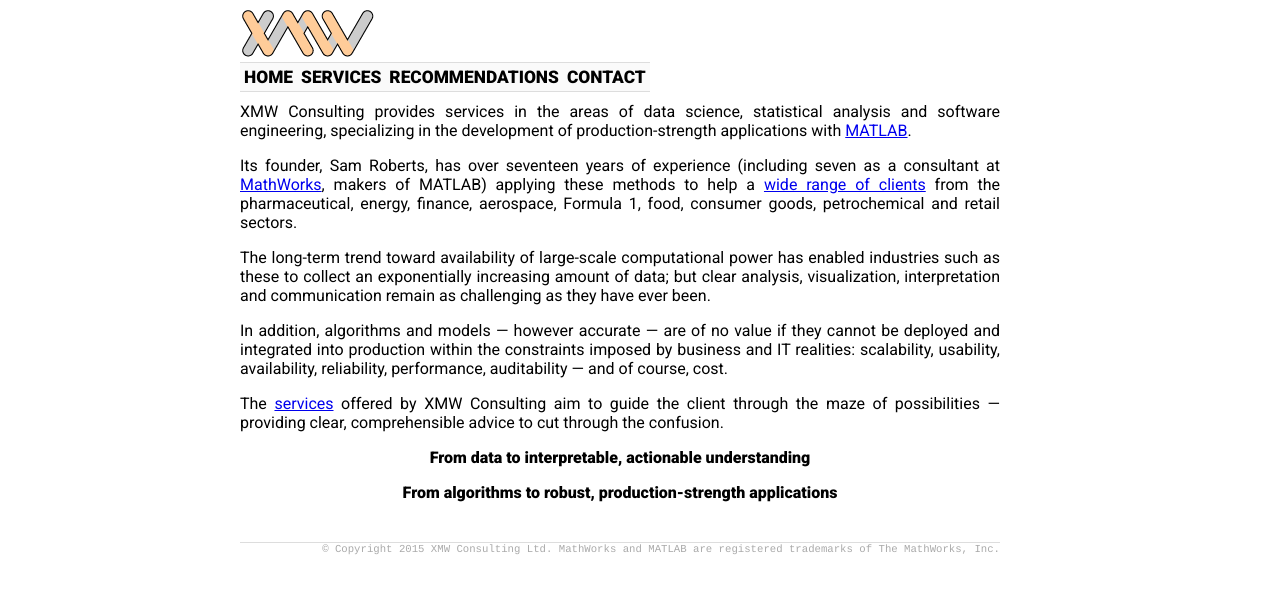
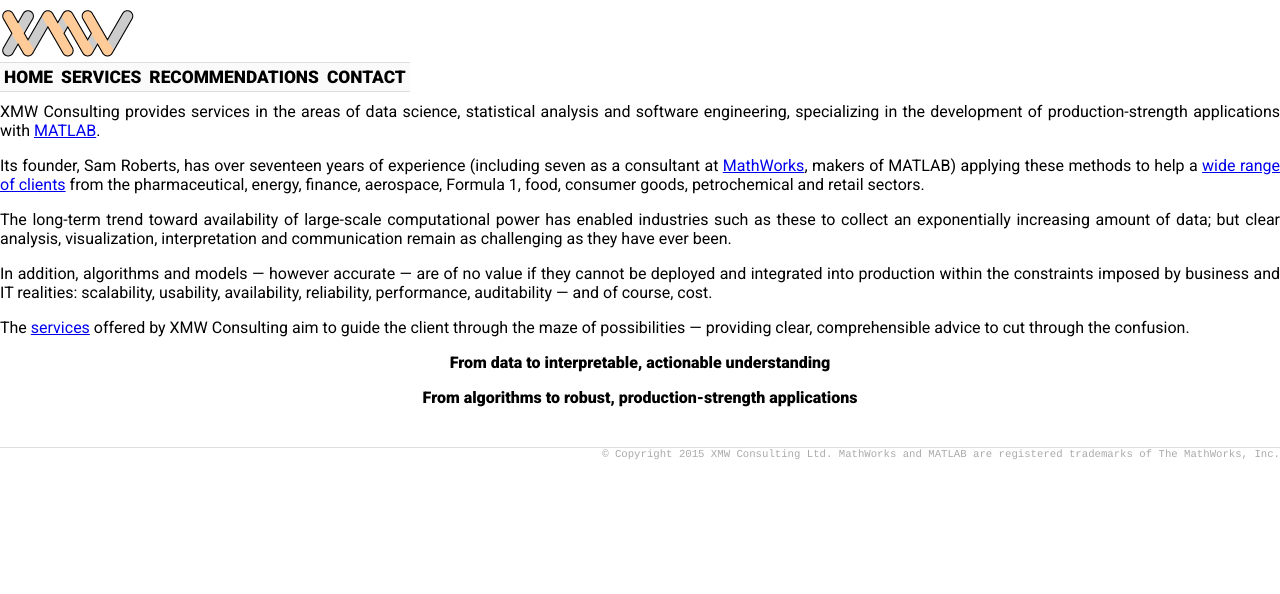
Before and after one commit to xmwconsulting/xmwconsulting.github.io, a Jekyll site: the page built from index.html, in a window 1280 px wide. Shown: the top 594 px of the page. Built offline with Jekyll 4.4.1, drawn with Linux system fonts in a browser that asks for light colours.

Commit message:
Better max width

```diff
--- a/css/main.css
+++ b/css/main.css
@@ -5,7 +5,7 @@ html {
 }
 
 body {
-    max-width: 800px;
+    /*max-width: 800px;*/
     margin-left: auto;
     margin-right: auto;
 }
@@ -15,13 +15,13 @@ header {
 }
 
 main {
-    max-width: 760px;
+    /*max-width: 760px;*/
     font-size:12pt;
     text-align:justify;
 }
 
 footer {
-    max-width: 760px;
+    /*max-width: 760px;*/
     margin-top: 40px;
     border-top: thin solid #DDDDDD;
     font-family: Courier;
@@ -42,7 +42,7 @@ nav li {
 
 nav a {
     display: block;
-    max-width: 192px;
+    /*max-width: 192px;*/
     font-weight: bolder;
     text-align: center;
     padding: 4px;
```
